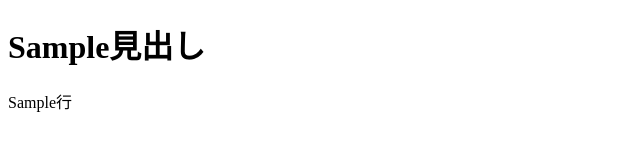
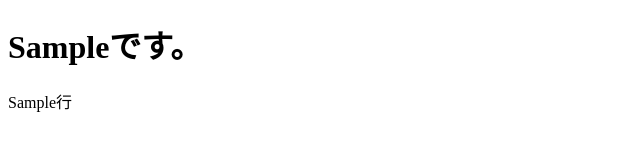
Before and after one commit to hakamata-1106/pair-conflict, a plain HTML site: page index.html in a window 1280 px wide. Shown: the full height of the page, 0-640 px from the left. Drawn offline with Linux system fonts and the light colour scheme.

Commit message:
h1タグの内容を変更

```diff
--- a/index.html
+++ b/index.html
@@ -6,7 +6,7 @@
     <title>Document</title>
 </head>
 <body>
-    <h1>Sample見出し</h1>
+    <h1>Sampleです。</h1>
     <p>Sample行</p>
 </body>
 </html>
```
